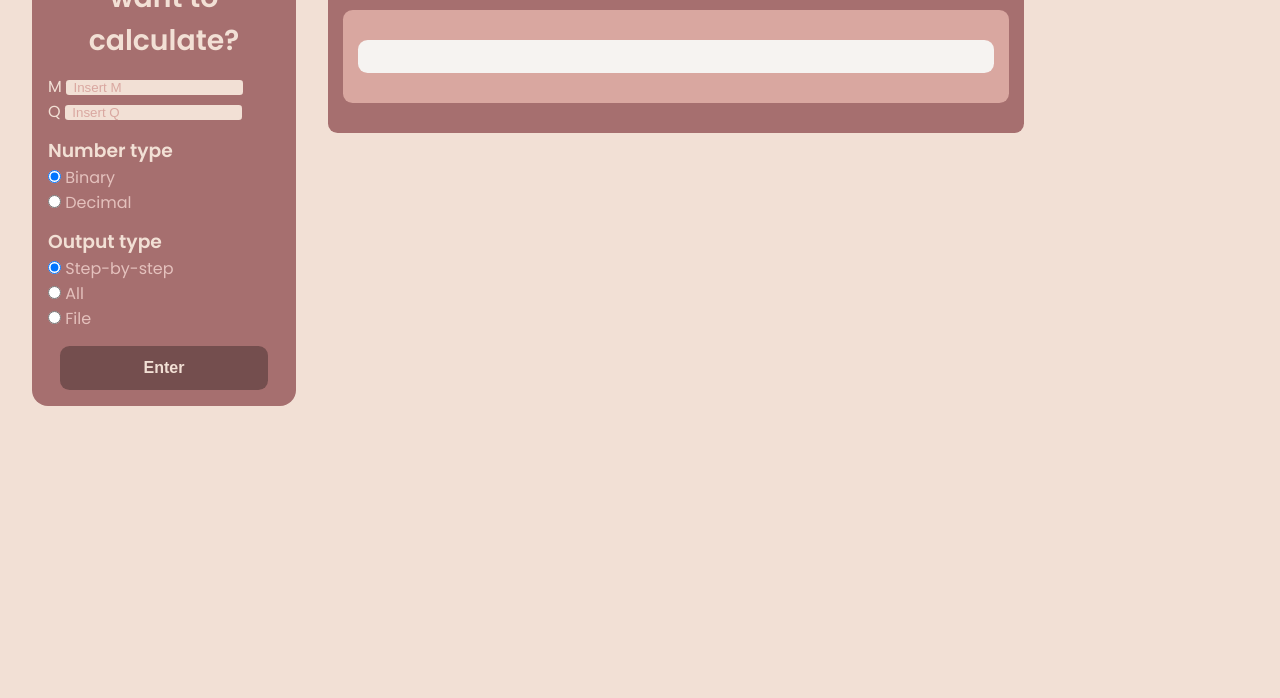
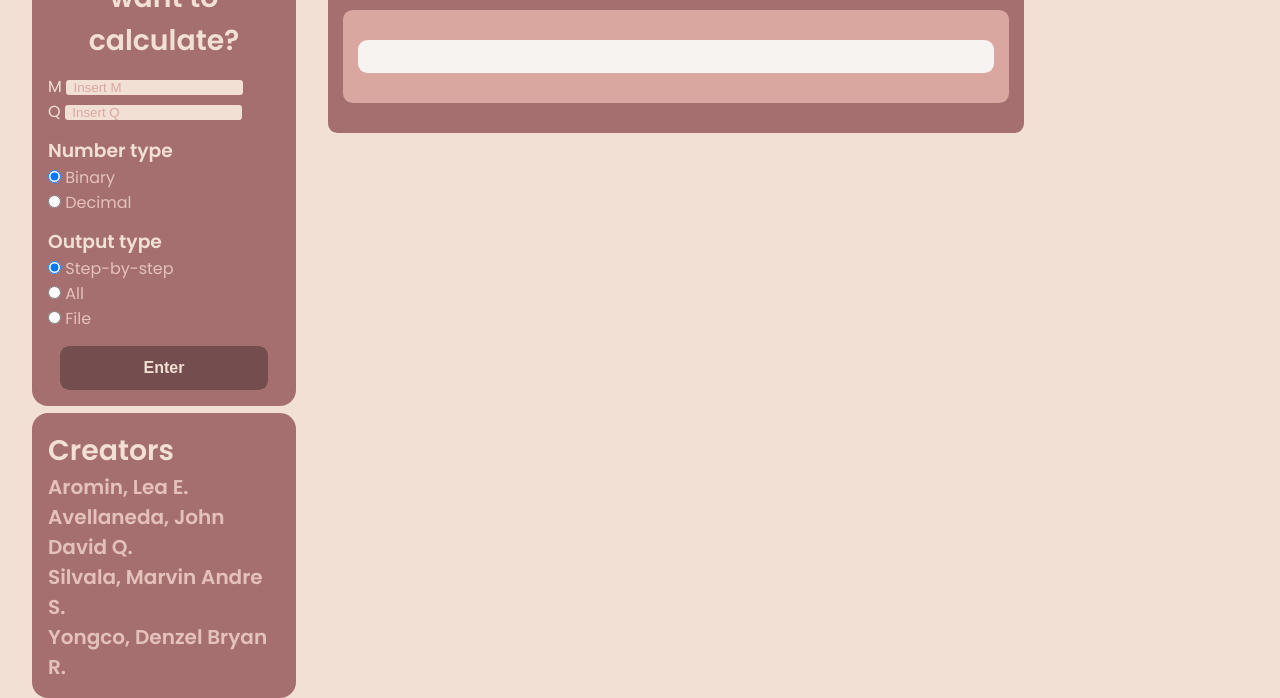
Before and after one commit to dyitsme/CSARCH2-MP, a website with bundled scripts: page index.html in a window 1280 px wide. Shown: the part 179-877 px from the top of the page. Before the commit the page ends 800 px from the top, so only its background shows below. Built offline with nearby package versions, Linux system fonts and the light colour scheme.

Commit message:
Update index.html

```diff
--- a/index.html
+++ b/index.html
@@ -8,7 +8,7 @@
 	<title>Document</title>
 	<link href="style.css" rel="stylesheet" type="text/css">
 	<script type="module" src="script.js"></script>
-	<script src="https://kit.fontawesome.com/8364ac0669.js" crossorigin="anonymous"></script>
+	<script src="https://code.iconify.design/iconify-icon/1.0.2/iconify-icon.min.js"></script>
 </head>
 
 <body>
@@ -25,7 +25,7 @@
 		<div class="container">
 			<!---------------------- MAIN-LEFT ----------------------->
 			<div class="left">
-				<a class="sidebar">
+				<div class="sidebar">
 					<h2>What do you want to calculate?</h2>
 
 					<div class="input-box">
@@ -74,7 +74,16 @@
 					<div class="btn-pad">
 						<button class="btn btn-primary" id="submit">Enter</button>
 					</div>
-				</a>
+				</div>
+				<div class="sidebar-d">
+					<h5>Creators</h5>
+					<h4>
+						<a class="names" href="https://www.facebook.com/lea.aromin/" target="_blank" rel="noopener">Aromin, Lea E.</a><br>
+						<a class="names" href="https://www.facebook.com/david.avellaneda0610" target="_blank" rel="noopener">Avellaneda, John David Q.</a><br>
+						<a class="names" href="https://www.facebook.com/marvinandre.silvala" target="_blank" rel="noopener">Silvala, Marvin Andre S.</a><br>
+						<a class="names" href="https://www.facebook.com/denzel.yongco" target="_blank" rel="noopener">Yongco, Denzel Bryan R.</a>
+					</h4>
+				</div>
 			</div>
 
 			<!---------------------- MAIN-RIGHT ---------------------->
```
